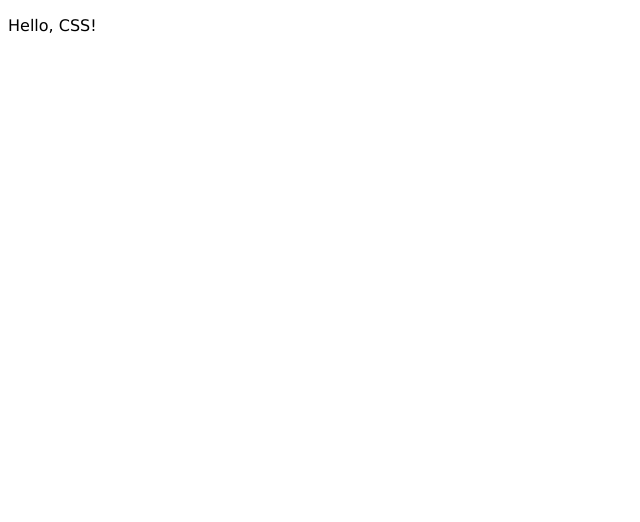
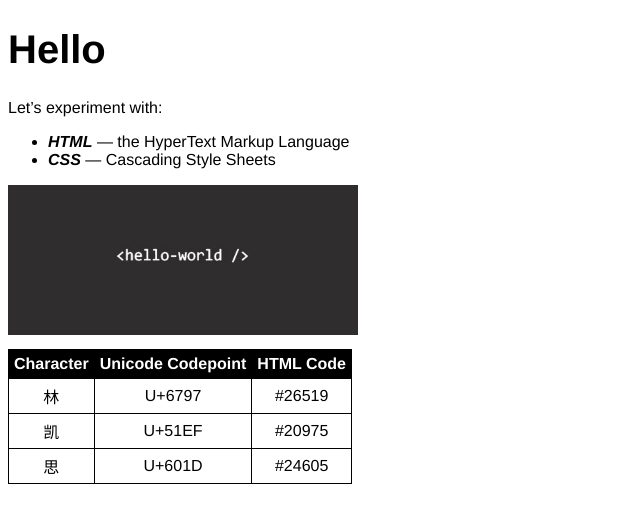
Before and after one commit to cs336/code, a website: page unit04-html/public/index.html in a window 1280 px wide. Shown: the whole page, without its empty margins (0-640 px from the left). Drawn offline with Linux system fonts and the light colour scheme.

Commit message:
prepped unit 4...

```diff
--- a/unit04-html/package.json
+++ b/unit04-html/package.json
@@ -8,4 +8,7 @@
   },
   "author": "kvlinden",
   "license": "ISC",
+  "dependencies": {
+    "express": "^4.14.0"
+  }
 }
--- a/unit04-html/public/index.html
+++ b/unit04-html/public/index.html
@@ -1,12 +1,30 @@
 <!doctype html>
-<html>
+<html lang="en-US">
     <head>
-	<meta charset="UTF-8">
-	<title>Sample document</title>
-	<link rel="shortcut icon" href="favicon.ico" />
-	<link rel="stylesheet" href="style.css">
+        <meta charset="UTF-8">
+        <title>Class 4</title>
+        <link rel="shortcut icon" href="favicon.ico">
+        <link rel="stylesheet" href="style.css">
     </head>
     <body>
-	<p>Hello, CSS!</p>
+        <h1 id="big-header">Hello</h1>
+        <p>Let&rsquo;s experiment with:</p>
+        <ul>
+            <li><em class="main-topic">HTML</em> &mdash; the HyperText Markup Language</li>
+            <li><em class="main-topic">CSS</em> &mdash; Cascading Style Sheets</li>
+        </ul>
+        <a href="http://blogs.mulesoft.com/wp-content/uploads/2012/03/hello-world.jpg">
+            <img src="hello-world.jpg" alt="An image of the text hello world.">
+        </a>
+        <table>
+            <thead>
+                <tr><th>Character</th><th>Unicode Codepoint</th><th>HTML Code</th></tr>
+            </thead>
+            <tbody>
+                <tr><td>林</td><td>U+6797</td><td>#26519</td></tr>
+                <tr><td>凯</td><td>U+51EF</td><td>#20975</td></tr>
+                <tr><td>思</td><td>U+601D</td><td>#24605</td></tr>
+            </tbody>
+        </table>
     </body>
 </html>
--- a/unit04-html/public/style.css
+++ b/unit04-html/public/style.css
@@ -1,3 +1,35 @@
 body {
-    font-family: "Verdana", sans-serif;
+    font-family: Helvetica, Ariel, sans-serif;
 }
+
+img {
+    width: 350px;
+}
+
+table {
+    border-collapse: collapse;
+    text-align: center;
+    margin-top: 10px;
+}
+
+table, th, td {
+    border: 1px solid black;
+    padding: 5px;
+}
+
+thead {
+    color: white;
+    background: black;
+}
+
+#big-header {
+    font-size: 2.5em;
+}
+
+.main-topic {
+    font-weight: bold;
+}
+
+.main-topic:hover {
+    color: red;
+}
```
Also changed, not shown: unit04-html/public/hello-world.jpg (added).
